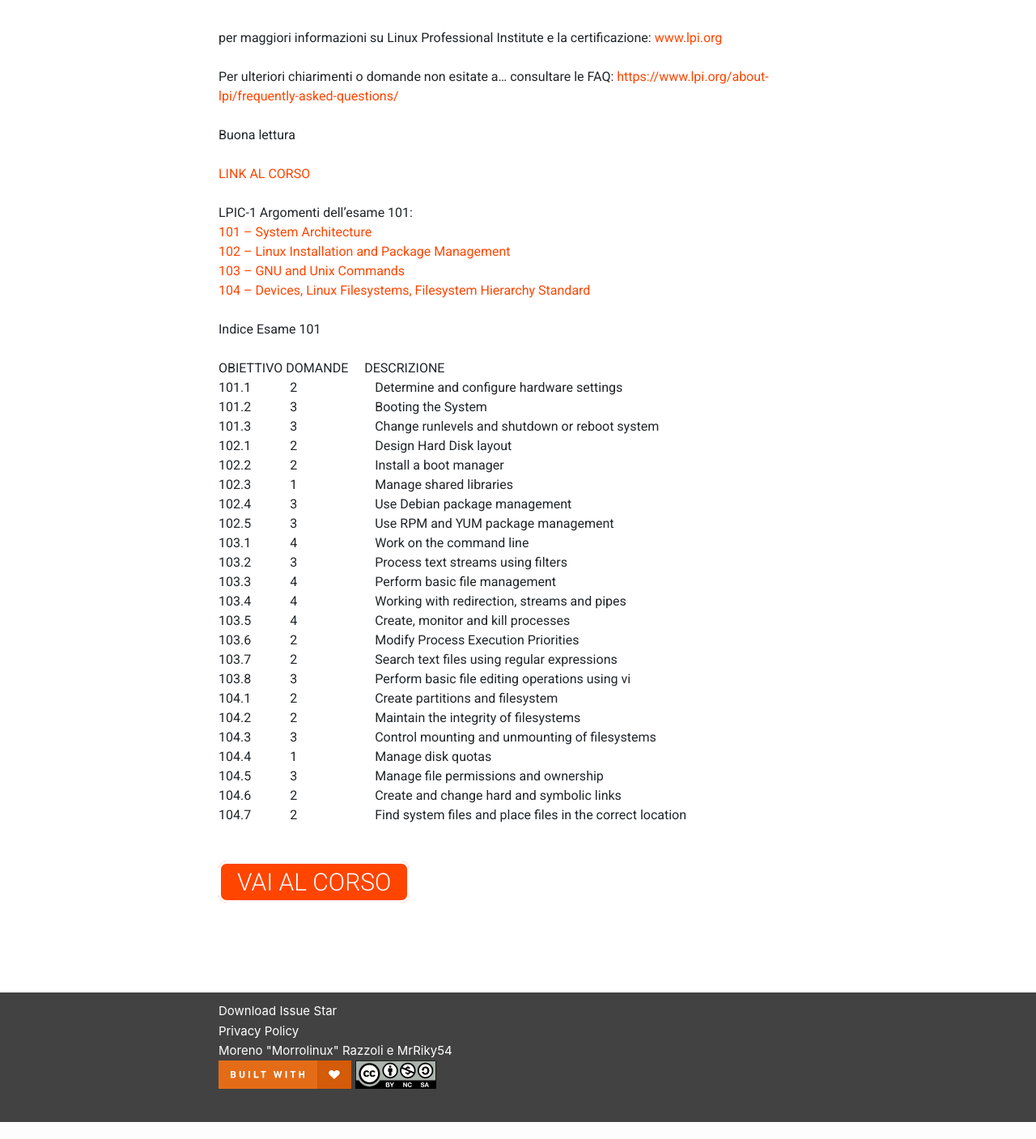
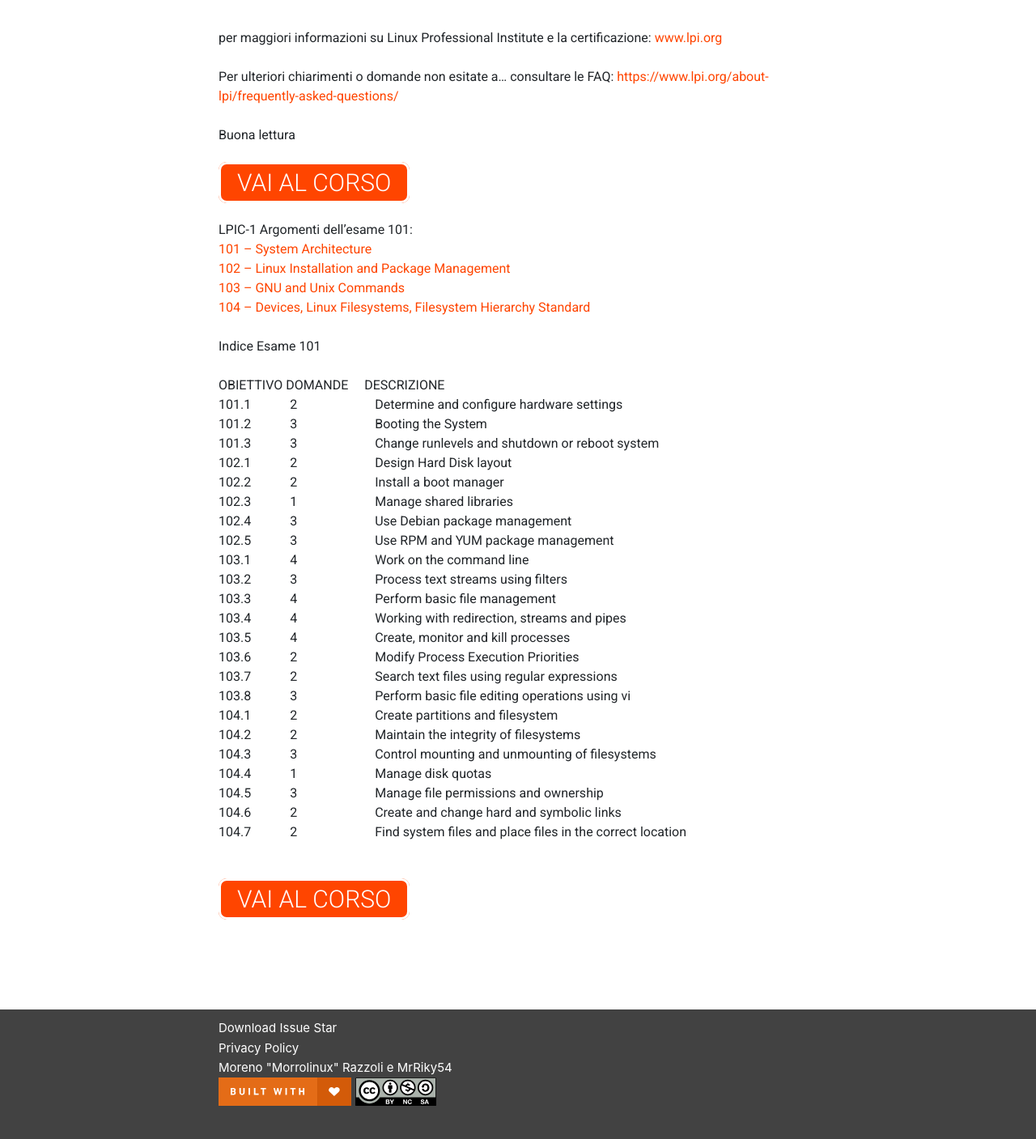
Before and after one commit to morrolinuxyt/website, a PHP site: page /lpi.php in a window 1280 px wide. Shown: the part 961-2368 px from the top of the page at 81% size. Before the commit the page ends 2347 px from the top, so only its background shows below. Run offline with PHP 8.4, Linux system fonts and the light colour scheme; some libraries are stand-ins or nearby versions.

Commit message:
Changed "Sostienimi" Link and Created a Button
- The first fix was caused by the site "streamtip" being closed right now
- The second change was actually made by Moreno (AKA "Morrolinux") but integrated in this release

```diff
--- a/assets/lpi_text.html
+++ b/assets/lpi_text.html
@@ -20,7 +20,7 @@
 
     Buona lettura<br /><br />
 
-    <a href="https://www.udemy.com/impara-linux-dalle-basi-alla-certificazione/?couponCode=MORROLINUXIT" target="blank_">LINK AL CORSO</a><br /><br />
+    <a class="button" href="https://www.udemy.com/impara-linux-dalle-basi-alla-certificazione/?couponCode=MORROLINUXIT" target="blank_">VAI AL CORSO</a><br /><br />
     LPIC-1 Argomenti dell’esame 101:<br />
     <a href="https://www.lpi.org/study-resources/lpic-1-101-exam-objectives/#101" target="blank_">101 – System Architecture</a><br />
     <a href="https://www.lpi.org/study-resources/lpic-1-101-exam-objectives/#102" target="blank_">102 – Linux Installation and Package Management</a><br />
--- a/sostieni.php
+++ b/sostieni.php
@@ -35,7 +35,7 @@
       </p>
       <h2>Donazioni</h2>
       <p>Anche se i video sono visibili gratuitamente, la loro realizzazione ha dei costi, sia economici che in termini di tempo.<br />Se ti va di contribuire ad ammortizzarli e credi anche tu nell'<strong>informazione libera</strong>, puoi fare una donazione tramite il seguente link. <b>Grazie.</b>
-      <br /><br /><a class="button" href="https://streamtip.com/y/morrolinux" target="blank_">Sostieni</a></p><br /><br />
+      <br /><br /><a class="button" href="https://paypal.me/morrolinux" target="blank_">Sostieni</a></p><br /><br />
     </div>
 
 <?php include "assets/footer.html"; ?>
```
